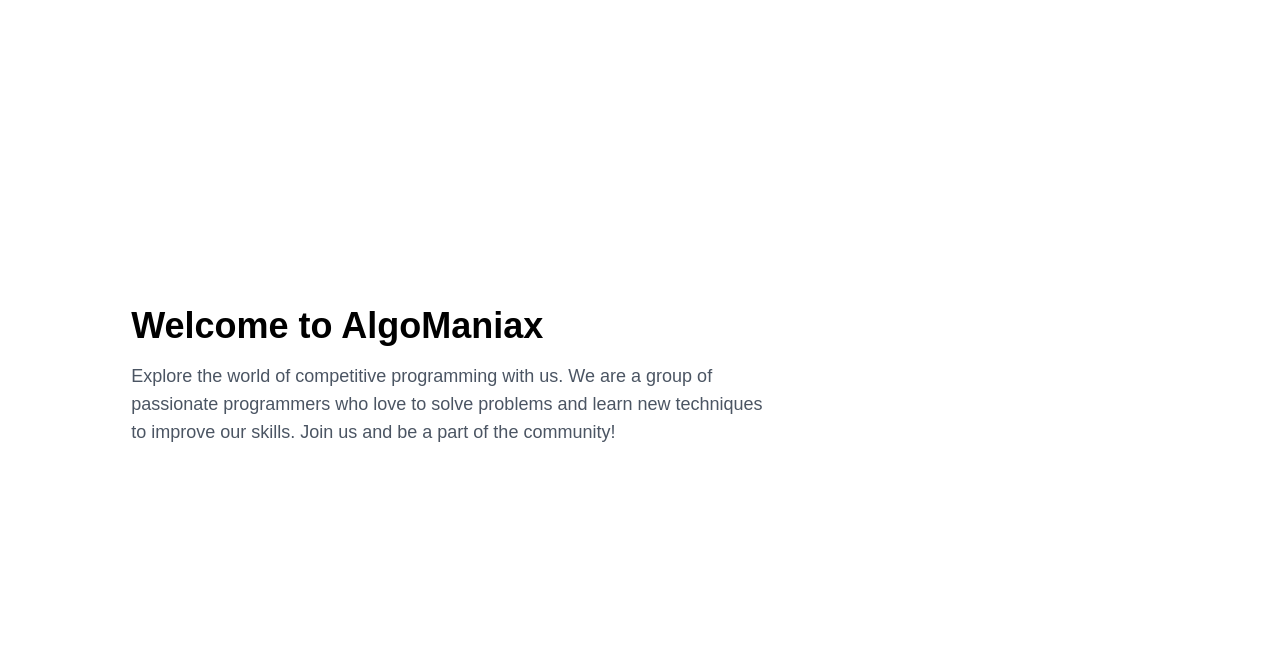
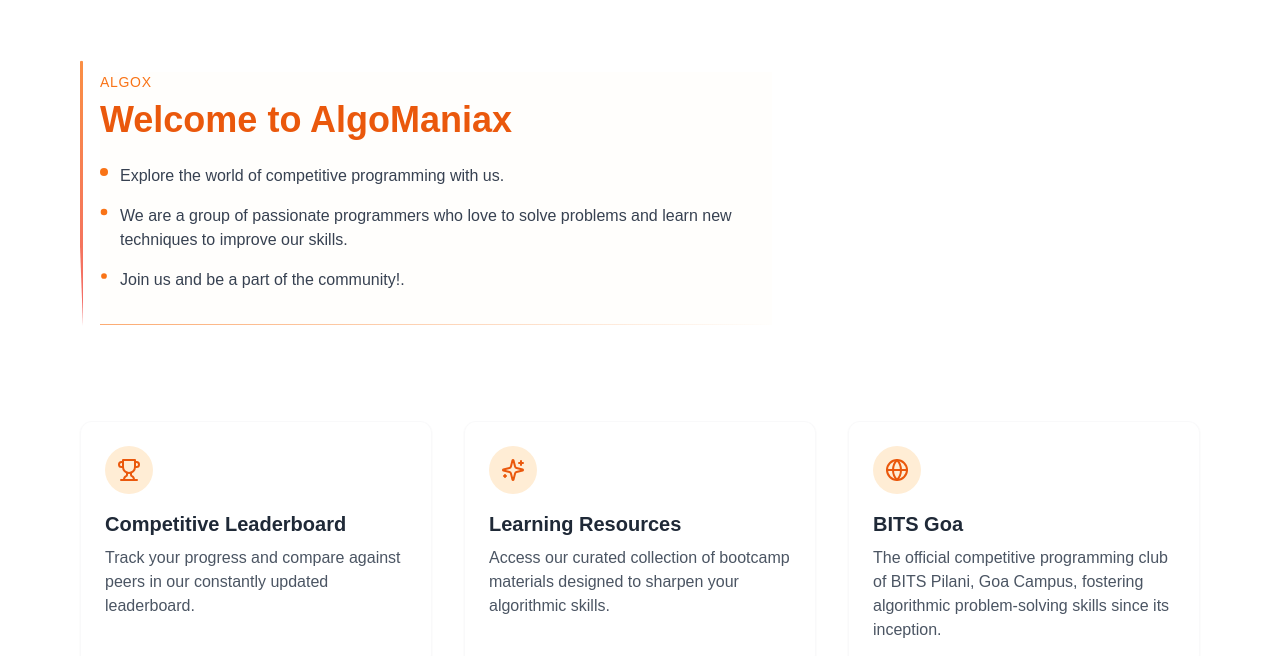
Before and after one commit to Darelife/AlgoXXX, a Next.js app in the folder frontEnd/: page / in a window 1280 px wide. Shown: the part 904-1560 px from the top of the page. Built offline with nearby package versions, Linux system fonts and the light colour scheme.

Commit message:
more animations!!!

```diff
--- a/frontEnd/src/app/addcf/page.tsx
+++ b/frontEnd/src/app/addcf/page.tsx
@@ -177,7 +177,7 @@ const CodeforcesPage: NextPage = () => {
                         value={userData.bitsId}
                         onChange={handleInputChange}
                         placeholder="Your Bits ID (in Caps)"
-                        className="bg-gray-50 dark:bg-gray-800/60 border-gray-200 dark:border-gray-700"
+                        className="bg-gray-50 dark:bg-gray-800/60 border-gray-200 dark:border-gray-700 rounded-xl"
                       />
                     </div>
 
@@ -189,7 +189,7 @@ const CodeforcesPage: NextPage = () => {
                         value={userData.name}
                         onChange={handleInputChange}
                         placeholder="Your Name"
-                        className="bg-gray-50 dark:bg-gray-800/60 border-gray-200 dark:border-gray-700"
+                        className="bg-gray-50 dark:bg-gray-800/60 border-gray-200 dark:border-gray-700 rounded-xl"
                       />
                     </div>
 
@@ -201,7 +201,7 @@ const CodeforcesPage: NextPage = () => {
                         value={userData.handle}
                         onChange={handleInputChange}
                         placeholder="Your Codeforces Handle"
-                        className="bg-gray-50 dark:bg-gray-800/60 border-gray-200 dark:border-gray-700"
+                        className="bg-gray-50 dark:bg-gray-800/60 border-gray-200 dark:border-gray-700 rounded-xl"
                       />
                     </div>
                   </div>
--- a/frontEnd/src/app/components/typeIntoView.tsx
+++ b/frontEnd/src/app/components/typeIntoView.tsx
@@ -1,82 +1,211 @@
 "use client";
 
-import React, { useEffect, useState } from "react";
+import React, { useEffect, useState, useRef } from "react";
 
 interface TypeIntoViewProps {
-  id:string;
-  heading?: string; // Optional heading
-  text?: string; // Optional text below the heading
-  align?: "left" | "right"; // Alignment direction
+  id: string;
+  heading?: string;
+  text?: string;
+  align?: "left" | "right";
 }
 
 const TypeIntoView: React.FC<TypeIntoViewProps> = ({
   id,
-  heading = "Welcome to AlgoManiax", // Default heading
-  text = "Explore the world of competitive programming with us. We are a group of passionate programmers who love to solve problems and learn new techniques to improve our skills. Join us and be a part of the community!", // Default text
-  align = "left", // Default alignment
+  heading = "Welcome to AlgoManiax",
+  text = "Explore the world of competitive programming with us. We are a group of passionate programmers who love to solve problems and learn new techniques to improve our skills. Join us and be a part of the community!",
+  align = "left",
 }) => {
-  const [isVisible, setIsVisible] = useState(false);
+  const [visibility, setVisibility] = useState(0);
+  const [scrollDirection, setScrollDirection] = useState<"up" | "down">("down");
+  const sectionRef = useRef<HTMLElement>(null);
+  const observer = useRef<IntersectionObserver | null>(null);
+  const lastScrollY = useRef(0);
 
   useEffect(() => {
-    let timer: NodeJS.Timeout;
-
     const handleScroll = () => {
-      // Debounce the scroll event
-      clearTimeout(timer);
-      timer = setTimeout(() => {
-        const section = document.getElementById(id);
-        if (!section) return;
-        const rect = section.getBoundingClientRect();
-        // Check if at least 50% of the section is visible
-        if (rect.top < window.innerHeight * 0.75 && rect.bottom > window.innerHeight * 0.25) {
-          if (!isVisible) {
-            setIsVisible(true);
-          }
-        } else {
-          if (isVisible) {
-            setIsVisible(false);
-          }
-        }
-        // const isMobile = /iPhone|iPad|iPod|Android/i.test(navigator.userAgent);
-
-        // REMOVING SNAP SCROLLING
-        // if (!isMobile && rect.top < window.innerHeight * 0.05 && rect.bottom > window.innerHeight * 0.95) {
-        //   section.scrollIntoView({ behavior: "smooth" });
-        // }
-
-
-        // Check if at least 50% of the section is visible
-        if (rect.top < window.innerHeight * 0.75 && !isVisible) {
-          setIsVisible(true);
-        }
-      }, 10); // 50ms debounce
+      const currentScrollY = window.scrollY;
+      if (currentScrollY > lastScrollY.current) {
+        setScrollDirection("down");
+      } else {
+        setScrollDirection("up");
+      }
+      lastScrollY.current = currentScrollY;
     };
 
-    window.addEventListener("scroll", handleScroll);
+    window.addEventListener("scroll", handleScroll, { passive: true });
+
+    // Use IntersectionObserver for better performance
+    observer.current = new IntersectionObserver((entries) => {
+      entries.forEach((entry) => {
+        // Calculate how visible the element is
+        const intersectionRatio = entry.intersectionRatio;
+
+        // Smooth the transition with a custom curve
+        const smoothedValue = smoothStep(0, 1, intersectionRatio * 1.5);
+        setVisibility(smoothedValue);
+      });
+    }, {
+      root: null, // viewport
+      rootMargin: "0px",
+      threshold: buildThresholdList() // Generate multiple thresholds for smoother transitions
+    });
+
+    if (sectionRef.current) {
+      observer.current.observe(sectionRef.current);
+    }
+
     return () => {
-      clearTimeout(timer);
+      if (observer.current) {
+        observer.current.disconnect();
+      }
       window.removeEventListener("scroll", handleScroll);
     };
-  }, [isVisible]);
+  }, []);
+
+  // Create an array of thresholds for smoother animation
+  const buildThresholdList = () => {
+    const thresholds = [];
+    const steps = 20;
+    for (let i = 0; i <= steps; i++) {
+      thresholds.push(i / steps);
+    }
+    return thresholds;
+  };
+
+  // Smooth step function for more natural transitions
+  const smoothStep = (min: number, max: number, value: number) => {
+    const x = Math.max(0, Math.min(1, (value-min)/(max-min)));
+    return x*x*(3 - 2*x); // Smoother curve than linear
+  };
+
+  // Playful animation for the side line - moves as you scroll
+  const getSideLineStyles = () => {
+    const baseStyles = {
+      height: `${visibility * 100}%`,
+      opacity: visibility * 0.8
+    };
+
+    // Add cheeky animation based on scroll direction
+    if (scrollDirection === "down") {
+      return {
+        ...baseStyles,
+        clipPath: `polygon(0 0, 100% 0, 100% ${100 - (visibility * 30)}%, 0 100%)`,
+        transform: `scaleY(${1 + (visibility * 0.05)}) translateY(${visibility * 5}px)`
+      };
+    } else {
+      return {
+        ...baseStyles,
+        clipPath: `polygon(0 0, 100% 0, 100% 100%, 0 ${100 - (visibility * 30)}%)`,
+        transform: `scaleY(${1 + (visibility * 0.05)}) translateY(${-visibility * 5}px)`
+      };
+    }
+  };
 
   return (
-    <div
-    className={`flex ${align === "right" ? "justify-end" : "justify-start"} min-h-screen px-[2vw]`}
-    >
+    <div className={`flex ${align === "right" ? "justify-end" : "justify-start"} min-h-[30vh] px-5 my-24`}>
       <section
         id={id}
-        className={`transition-opacity transform duration-1000 ease-in-out max-w-[700px] ${
-          isVisible
-            ? "opacity-100 translate-x-0"
-            : align === "left"
-            ? "opacity-0 -translate-x-12"
-            : "opacity-0 translate-x-12"
-        } flex flex-col justify-center items-start min-h-screen px-[2vw] ${
+        ref={sectionRef}
+        className={`max-w-2xl flex flex-col ${
           align === "right" ? "items-end text-right" : "items-start text-left"
-        }`}
+        } relative`}
       >
-        <h1 className="text-4xl font-bold">{heading}</h1>
-        <p className="mt-4 text-lg text-gray-600 dark:text-gray-300">{text}</p>
+        {/* Animated background accent */}
+        <div
+          className="absolute inset-0 bg-orange-50 dark:bg-orange-900/10 rounded-lg -z-10 transition-all duration-700"
+          style={{
+            transform: `scale(${0.97 + (visibility * 0.03)}) rotate(${(1 - visibility) * (align === "left" ? -1 : 1)}deg)`,
+            opacity: visibility * 0.2
+          }}
+        />
+
+        {/* Side line indicator with cheeky movement */}
+        <div
+          className={`absolute ${align === "left" ? "left-[-20px]" : "right-[-20px]"} top-0 w-[3px] bg-gradient-to-b from-orange-500 to-red-500 dark:from-orange-400 dark:to-red-400 rounded-full transition-all duration-700`}
+          style={getSideLineStyles()}
+        />
+
+        {/* Content container with offset on scroll */}
+        <div
+          className="transition-all duration-700"
+          style={{
+            transform: `translateY(${(1 - visibility) * 40}px)`,
+            opacity: visibility
+          }}
+        >
+          {/* Pre-heading small tag with bounce effect */}
+          <div
+            className="text-sm uppercase tracking-wider font-medium text-orange-500 dark:text-orange-400 mb-2 transition-all duration-1000"
+            style={{
+              opacity: Math.min(1, visibility * 1.5),
+              transform: `translateX(${(1 - Math.min(1, visibility * 1.5)) * (align === "left" ? -20 : 20)}px)
+                          translateY(${Math.sin(visibility * Math.PI) * 5}px)`
+            }}
+          >
+            AlgoX
+          </div>
+
+          {/* Main heading with letter spacing animation */}
+          <h2
+            className="text-4xl font-bold text-orange-600 dark:text-gray-100 tracking-tight transition-all duration-700"
+            style={{
+              letterSpacing: `${(1 - visibility) * 0.1}em`,
+              transform: `perspective(500px) rotateX(${(1 - visibility) * 10}deg)`
+            }}
+          >
+            {heading}
+          </h2>
+
+          {/* Key features list or paragraph with staggered appearance */}
+          <div className="mt-6">
+            {text.includes('.') ? (
+              text.split('.').filter(Boolean).map((sentence, index) => (
+                <div
+                  key={index}
+                  className="flex items-start mb-4 transition-all duration-700"
+                  style={{
+                    opacity: Math.max(0, visibility * 1.2 - (index * 0.1)),
+                    transform: `translateY(${Math.max(0, (1 - (visibility * 1.2 - (index * 0.1))) * 20)}px)
+                                scale(${0.95 + (Math.min(1, visibility * 1.2 - (index * 0.1)) * 0.05)})`
+                  }}
+                >
+                  <div className="mr-3 mt-1">
+                    <div
+                      className="w-2 h-2 rounded-full bg-orange-500 dark:bg-orange-400 transition-all duration-500"
+                      style={{
+                        transform: `scale(${1 + Math.sin((visibility + index * 0.2) * Math.PI) * 0.3})`,
+                        opacity: Math.min(1, visibility * 1.5 - index * 0.1)
+                      }}
+                    />
+                  </div>
+                  <p className="text-gray-700 dark:text-gray-300">
+                    {sentence.trim()}.
+                  </p>
+                </div>
+              ))
+            ) : (
+              <p
+                className="text-gray-700 dark:text-gray-300 transition-all duration-700"
+                style={{
+                  opacity: visibility,
+                  transform: `translateY(${(1 - visibility) * 20}px)`
+                }}
+              >
+                {text}
+              </p>
+            )}
+          </div>
+
+          {/* Bottom decoration with wave effect */}
+          <div
+            className={`h-[1px] bg-gradient-to-r ${align === "left" ? "from-orange-500 to-transparent" : "from-transparent to-orange-500"} dark:from-orange-400 dark:to-transparent mt-8 transition-all duration-1000`}
+            style={{
+              width: `${visibility * 100}%`,
+              opacity: visibility * 0.6,
+              transform: `translateY(${Math.sin(visibility * Math.PI * 2) * 3}px)`
+            }}
+          />
+        </div>
       </section>
     </div>
   );
```
